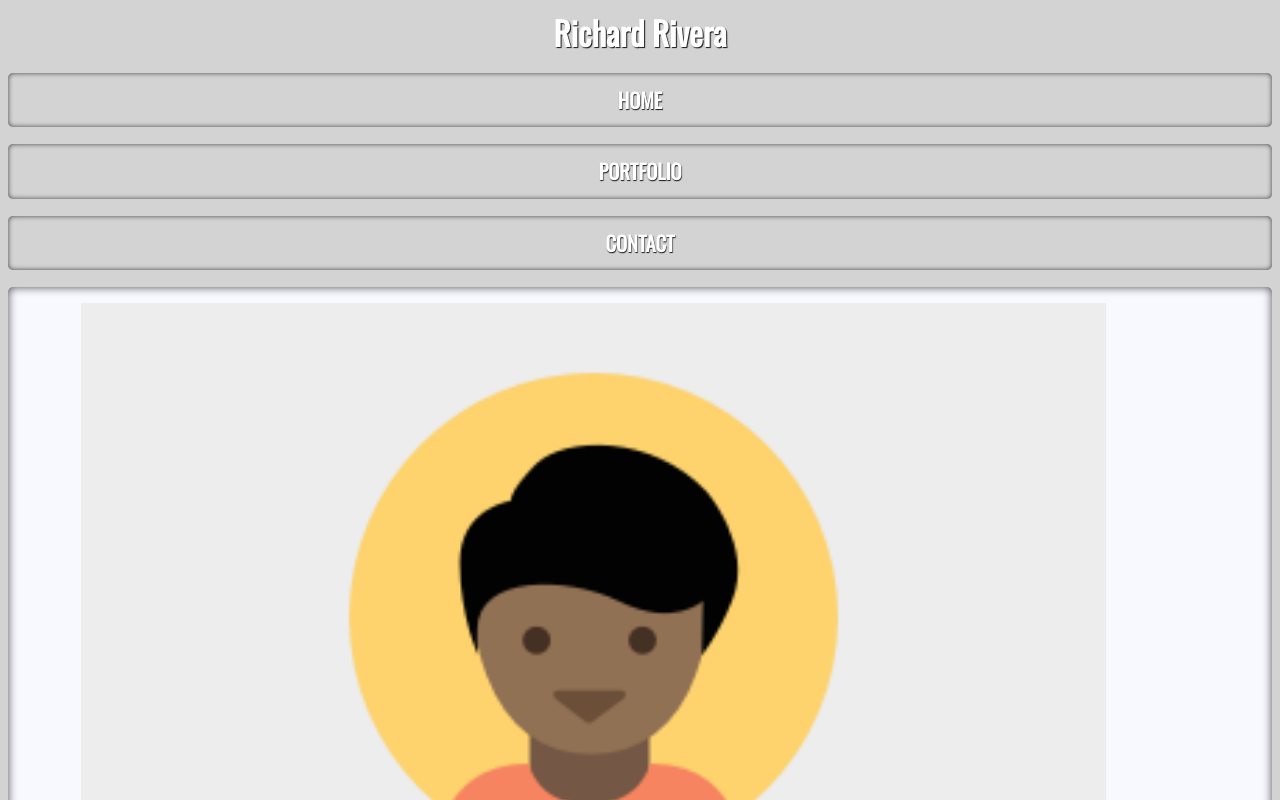
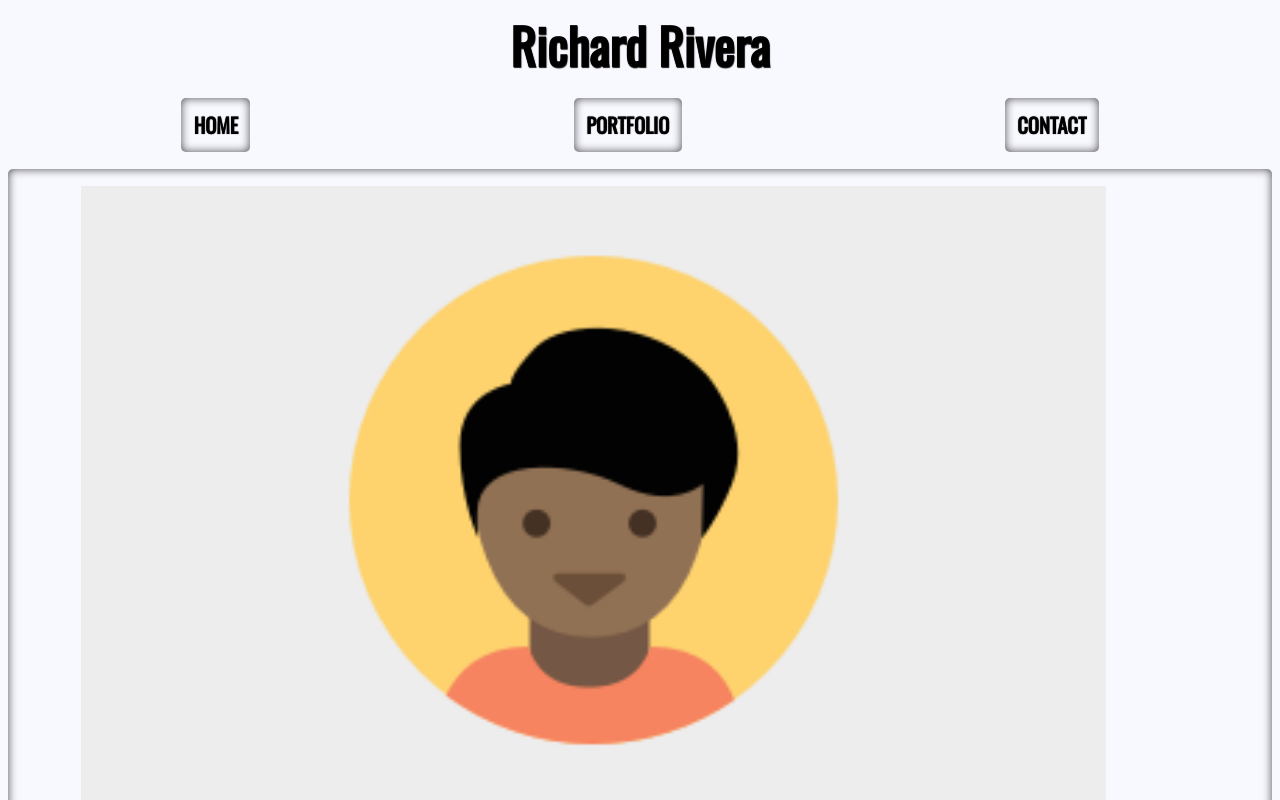
Before and after one commit to DoubleRDev/responsive-layout-site, a plain HTML site: page index.html in a window 1280 px wide. Shown: the top 800 px of the page. Drawn offline with nearby package versions, Linux system fonts and the light colour scheme.

```diff
--- a/css/styles.css
+++ b/css/styles.css
@@ -2,7 +2,7 @@
 body {
     font-size: 1.025rem;
     font-family: 'Oswald', sans-serif;
-    background-color: lightgrey;
+    background-color: ghostwhite;
     height: 100vh;
     box-sizing: border-box;
 }
@@ -10,8 +10,8 @@
 h1 {
     font-size: 2rem;
     font-weight: bold;
-    color: white;
-    text-shadow: 1px 1px 2px rgba(0,0,0,.9)
+    color: black;
+    text-shadow: .5px .5px 2px rgba(0,0,0,.7)
 }
 
 /* HEADER + MAIN-NAV */
@@ -19,8 +19,9 @@
 header h1 {
     min-width: 80vw;
     text-align: center;
-    color: #fff;
-    text-shadow: 1px 1px 1px rgba(0,0,0,.9);
+    color: #000;
+    text-shadow: .5px .5px 1px rgba(0,0,0,.9);
+    font-size: 3rem;
     font-weight: bold;
 }
 header h1, ul {
@@ -34,8 +35,8 @@
 .main-nav ul li {
     font-size: 1.25rem;
     border-radius: 5px;
-    background-color: lightgrey;
-    box-shadow: inset 0 0 5px rgba(0,0,0,.7);
+    background-color: ghostwhite;
+    box-shadow: inset 0 0 10px rgba(0,0,0,.7);
     list-style: none;
     margin-left: -40px;
     padding: .75rem;
@@ -43,9 +44,9 @@
 
 .main-nav a {
     font-weight: bold;
-    color: #fff;
+    color: #000;
     text-decoration: none;
-    text-shadow: .5px .5px 1px rgba(0,0,0,.9);
+    text-shadow: 0 0 1px rgba(0,0,0,.9);
 }
 
 /* MAIN BIO */
@@ -132,7 +133,16 @@
 /* MEDIA QUERY */
 
 @media (min-width:768px){
-
+    .main-nav {
+        display: flex;
+    }
+    .main-nav ul {
+        display: flex;
+        flex-direction: row;
+        justify-content: space-around;
+        flex-grow: 1;
+        flex: 1fr 1fr 1fr;
+    }
 }
 
 @media (min-width:1024px){
```
Also changed, not shown: 2 other files.
